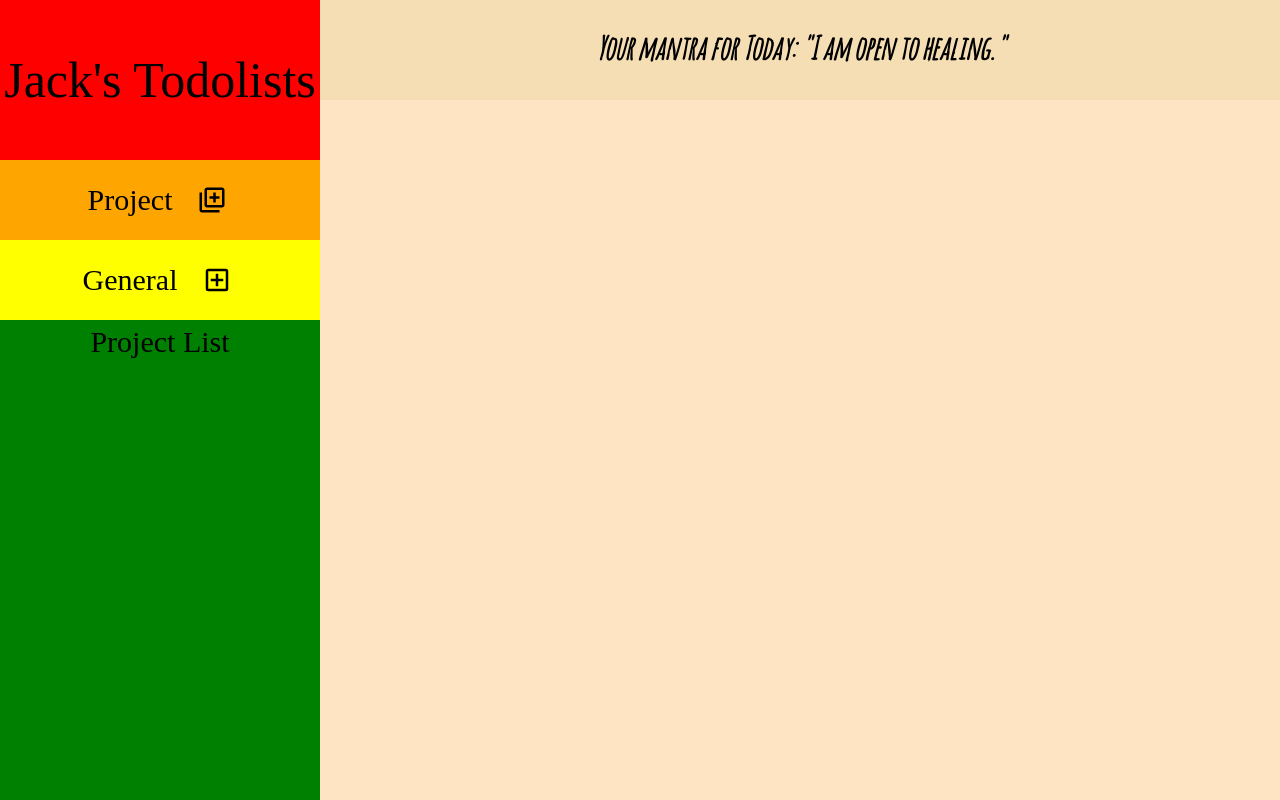
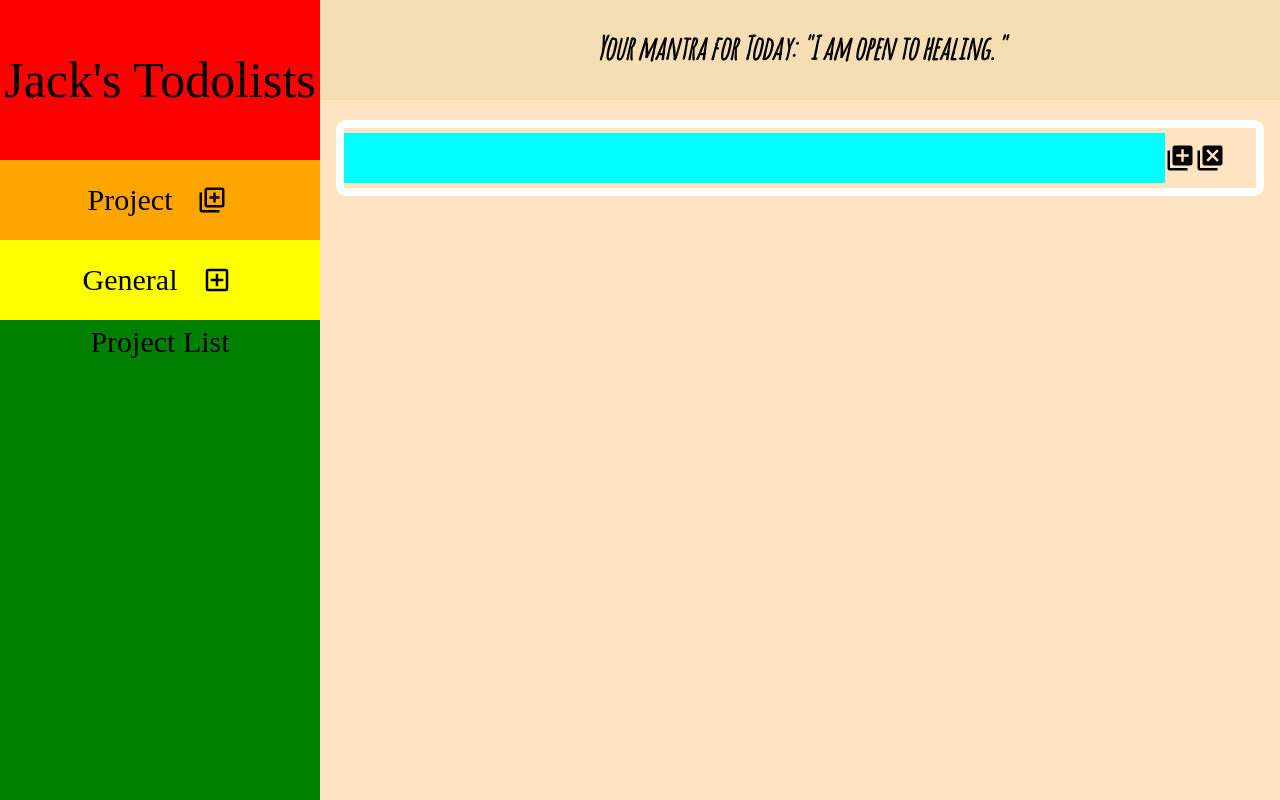
Before and after one commit to Jack0428-dream/todo-list, a website built with webpack: page src/template.html in a window 1280 px wide. Built offline with nearby package versions, Linux system fonts and the light colour scheme; a web font is replaced by a local one.

Commit message:
make content function and styling

```diff
--- /dev/null
+++ b/src/content.css
@@ -0,0 +1,41 @@
+#content {
+    display: flex;
+    justify-content: center;
+}
+
+.todo {
+    display: flex;
+    margin-top: 20px;
+    border: #ffffff solid 8px;
+    border-radius: 10px;
+    width: 95%;
+    height: 60px;
+}
+
+.todo > div {
+    background-color: aqua;
+    width: 90%;
+    height: 50px;
+    align-self: center;
+}
+
+.detail {
+    display: flex;
+    background-image: url(./assets/plus-box-multiple.svg);
+    background-repeat: no-repeat;
+    width: 30px;
+    height: 30px;
+    border-radius: 5px;
+    align-self: center;
+
+}
+
+.delbox {
+    display: flex;
+    background-image: url(./assets/close-box-multiple.svg);
+    background-repeat: no-repeat;
+    width: 30px;
+    height: 30px;
+    border-radius: 5px;
+    align-self: center;
+}
--- a/src/contentui.js
+++ b/src/contentui.js
@@ -0,0 +1,37 @@
+const content = document.querySelector("#content");
+
+function todoBox() {
+    const todo = document.createElement("div");
+    todo.classList.add("todo");
+
+    let num = 0;
+    const tdContent = document.createElement("div");
+    tdContent.classList.add("td"+num);
+
+    const detail = document.createElement("span");
+    detail.classList.add("detail");
+    const delBox = document.createElement("span");
+    delBox.classList.add("delbox");
+
+    content.appendChild(todo);
+    todo.appendChild(tdContent);
+    todo.appendChild(detail);
+    todo.appendChild(delBox);
+
+    num += 1;
+
+    return num
+}
+
+function tdContent() {
+    let index = todoBox();
+    const todoCon = document.querySelector(".td"+(index-1));
+
+    const nameIn = document.querySelector("#name");
+    const priorIn = document.querySelector("#priority");
+    const dueIn = document.querySelector("#duedate");
+
+    todoCon.textContent = nameIn.value + ", " + priorIn.value + ", " + dueIn.value;
+}
+
+todoBox();
--- a/src/index.js
+++ b/src/index.js
@@ -1,5 +1,6 @@
 import "./style.css";
 import "./sidebar.css";
+import "./content.css";
 import "./project.js";
 import "./todo_list.js";
 import "./affirmation.js";
--- a/src/template.html
+++ b/src/template.html
@@ -29,7 +29,31 @@
     </div>
     <div class="container">
         <div id="header"></div>
-        <div id="content"></div>
+        <div id="content">
+            <dialog class="tdialog" closedby="any">
+                <button autofocus class="close">Close</button>
+                <form method="dialog">
+                    <fieldset>
+                        <legend>Let me know what your plan is!</legend>
+
+                        <label for="name">*Name</label>
+                        <input type="text" id="name" name="name" required>
+
+                        <label for="priority">Priority</label>
+                        <input type="number" id="priority" name="priority">
+
+                        <label for="duedate">Duedate</label>
+                        <input type="date" id="duedate" name="duedate">
+
+                        <label for="description">Description</label>
+                        <textarea name="description" id="description"></textarea>
+
+                        <label for="notes">Notes</label>
+                        <textarea name="notes" id="notes"></textarea>
+                    </fieldset>
+                </form>
+            </dialog>
+        </div>
     </div>
 </body>
 </html>
--- a/src/todo_list.js
+++ b/src/todo_list.js
@@ -1,7 +1,6 @@
 class todolist {
-    constructor(name, category, priority, duedate, description, notes) {
+    constructor(name, priority, duedate, description, notes) {
         this.name = name,
-        this.category = category,
         this.priority = priority,
         this.duedate = duedate,
         this.description = description,
```
